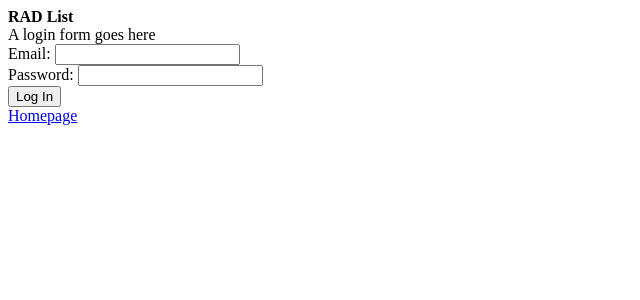
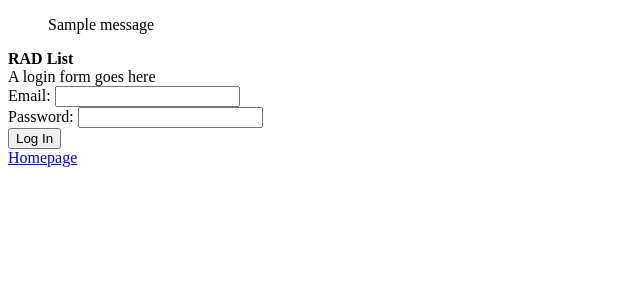
Before and after one commit to al-codes/RADList, a Flask app: page /login in a window 1280 px wide. Shown: the top 300 px of the page, without its empty margins (0-640 px from the left). Run offline with Flask 2, Linux system fonts and the light colour scheme; tables that the repository leaves empty hold one stand-in row (values such as "Sample post"); one stand-in notice (Sample message) is shown.

Commit message:
Added flashed messages

```diff
--- a/templates/base.html
+++ b/templates/base.html
@@ -11,6 +11,17 @@
 
 
     <title>R.A.D. List</title>
+    <!doctype html>
+<title>My Application</title>
+{% with messages = get_flashed_messages() %}
+  {% if messages %}
+    <ul class=flashes>
+    {% for message in messages %}
+      {{ message }}
+    {% endfor %}
+    </ul>
+  {% endif %}
+{% endwith %}
 </head>
 
 <body>
```
